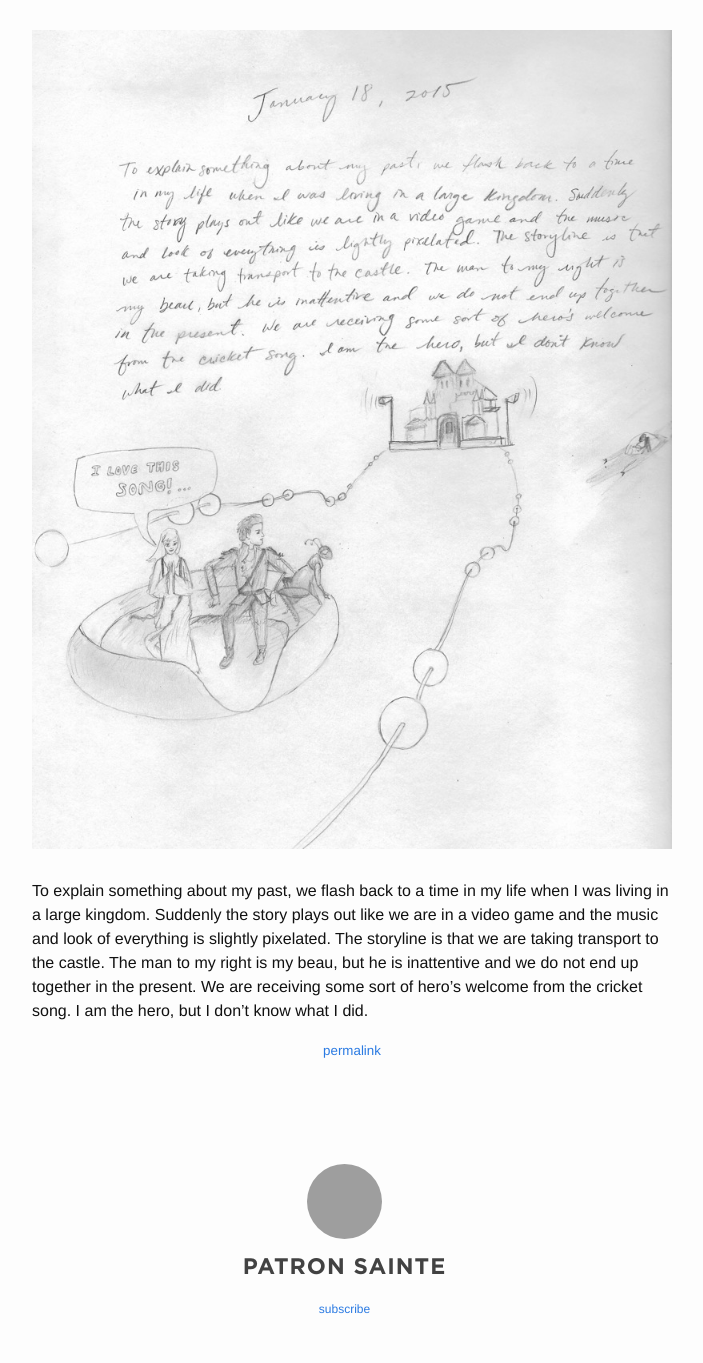
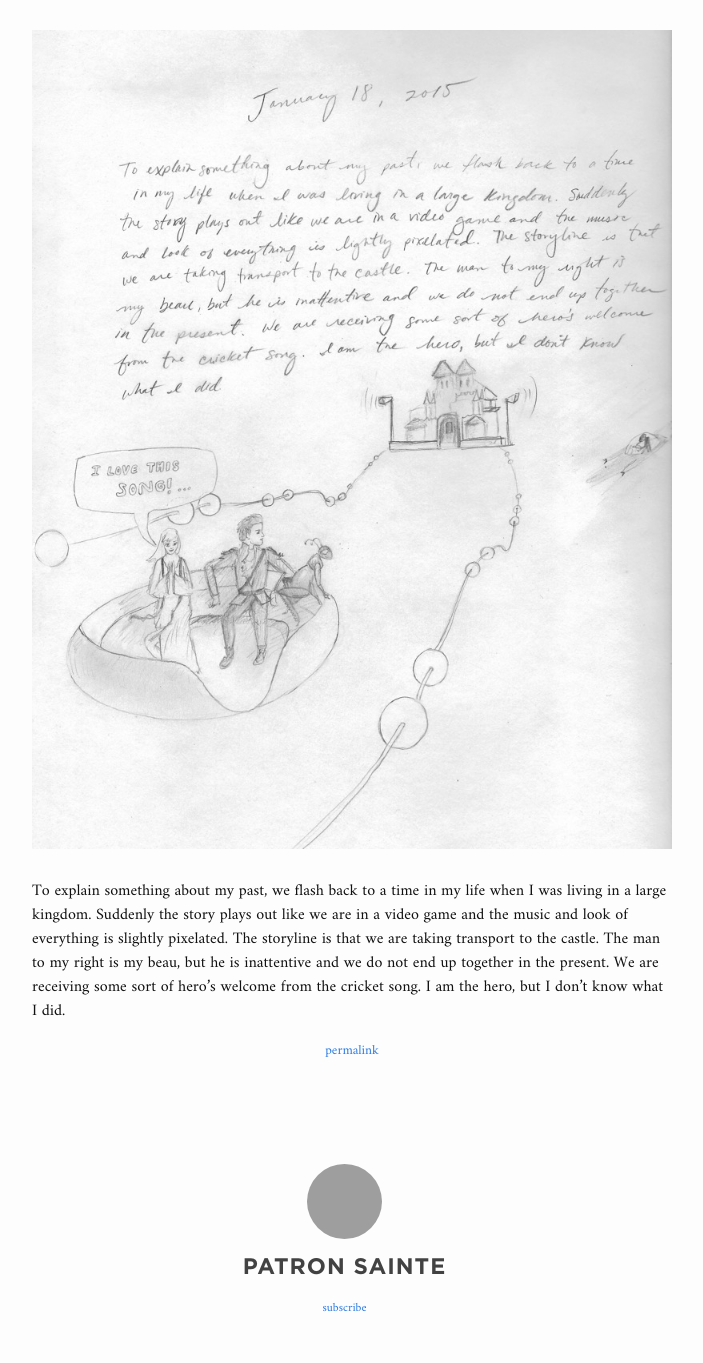
Before and after one commit to kjpociask/dreamir, a Jekyll site: the page built from index.html, in a window 1280 px wide. Shown: the whole page, without its empty margins (288-991 px from the left). Built offline with Jekyll 4.4.1, drawn with Linux system fonts in a browser that asks for light colours; grey boxes are pictures that could not be loaded.

Commit message:
change font to amiri

```diff
--- a/_includes/head.html
+++ b/_includes/head.html
@@ -6,6 +6,7 @@
   <title>{% if page.title %}{{ page.title }}{% else %}{{ site.title }}{% endif %}</title>
   <meta name="description" content="{% if page.excerpt %}{{ page.excerpt | strip_html | strip_newlines | truncate: 160 }}{% else %}{{ site.description }}{% endif %}">
 
+  <link href='http://fonts.googleapis.com/css?family=Amiri' rel='stylesheet' type='text/css'>
   <link rel="stylesheet" href="{{ "/css/main.css" | prepend: site.baseurl }}">
   <link rel="canonical" href="{{ page.url | replace:'index.html','' | prepend: site.baseurl | prepend: site.url }}">
   <link rel="alternate" type="application/rss+xml" title="{{ site.title }}" href="{{ "/feed.xml" | prepend: site.baseurl | prepend: site.url }}" />
--- a/css/main.scss
+++ b/css/main.scss
@@ -6,7 +6,7 @@
 
 
 // Our variables
-$base-font-family: Helvetica, Arial, sans-serif;
+$base-font-family: "Amiri",serif;
 $base-font-size:   16px;
 $small-font-size:  $base-font-size * 0.875;
 $base-line-height: 1.5;
```
